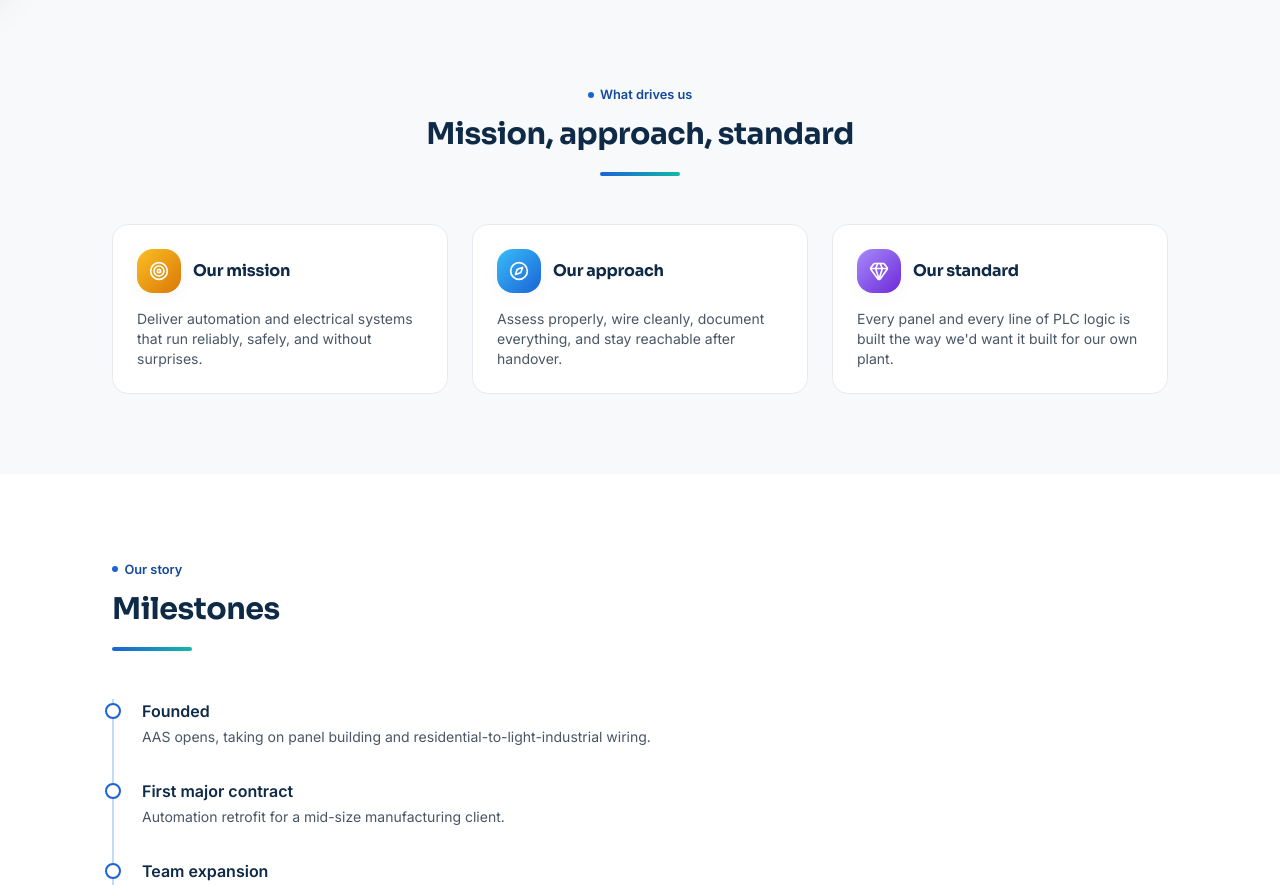
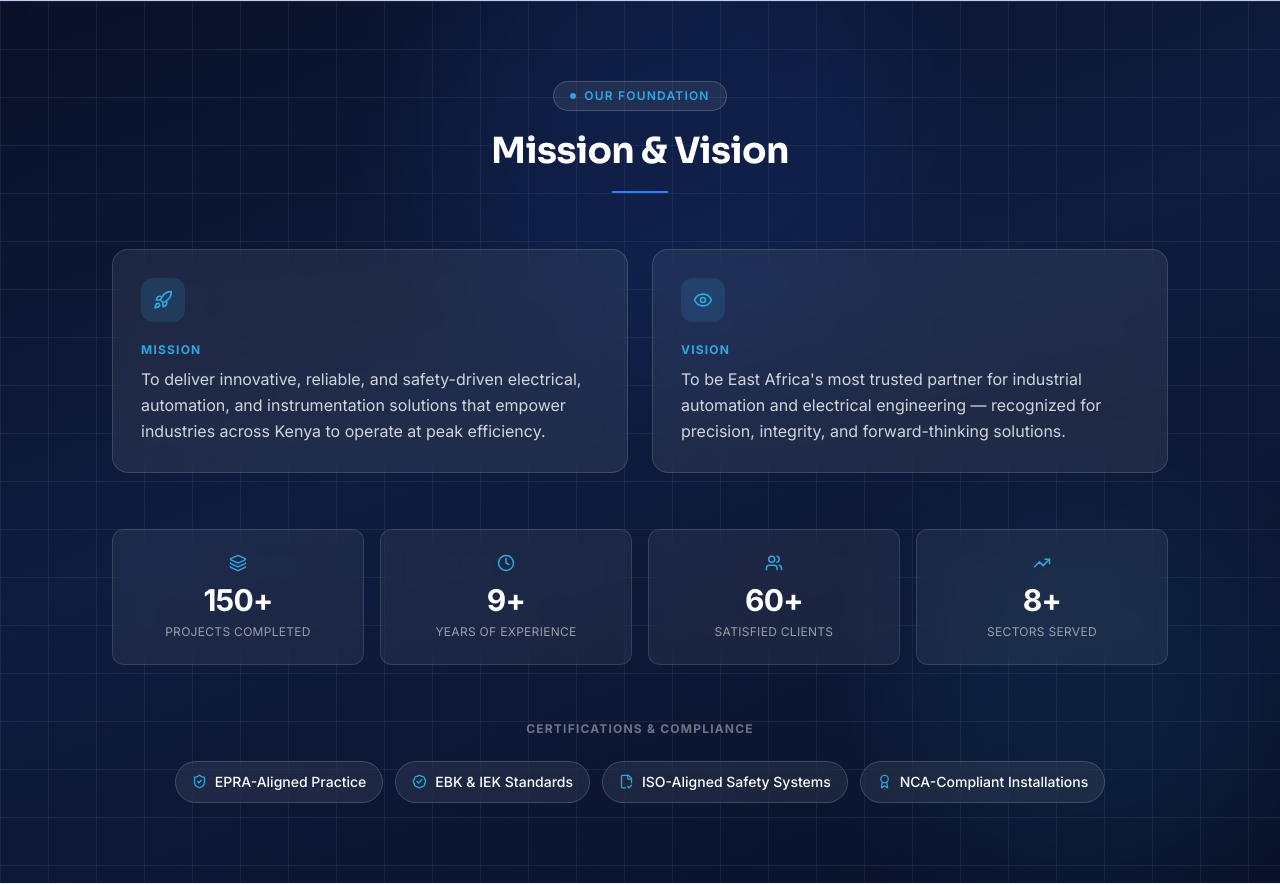
Before and after one commit to Muchyz/aas-website, a React (Vite) app: page /about in a window 1280 px wide. Shown: the part 826-1711 px from the top of the page. Built offline with nearby package versions, Linux system fonts and the light colour scheme.

Commit message:
add scroll-triggered animations and hover interactions to About section

```diff
--- a/src/data.js
+++ b/src/data.js
@@ -123,3 +123,21 @@ export const VALUES = [
   { t: "Innovation", d: "Creative engineering solutions, not just the standard fix." },
   { t: "Quality", d: "Work built to run reliably long after we've left site." },
 ];
+
+export const MISSION = "To deliver innovative, reliable, and safety-driven electrical, automation, and instrumentation solutions that empower industries across Kenya to operate at peak efficiency.";
+
+export const VISION = "To be East Africa's most trusted partner for industrial automation and electrical engineering — recognized for precision, integrity, and forward-thinking solutions.";
+
+export const STATS = [
+  { v: "150+", l: "Projects Completed" },
+  { v: "9+", l: "Years of Experience" },
+  { v: "60+", l: "Satisfied Clients" },
+  { v: "8+", l: "Sectors Served" },
+];
+
+export const CERTIFICATIONS = [
+  "EPRA-Aligned Practice",
+  "EBK & IEK Standards",
+  "ISO-Aligned Safety Systems",
+  "NCA-Compliant Installations",
+];
--- a/src/pages/About.jsx
+++ b/src/pages/About.jsx
@@ -1,5 +1,7 @@
-import { Target, Compass, Gem } from "lucide-react";
+import { Target, Compass, Gem, Rocket, Eye, ShieldCheck, Award, TrendingUp, Clock, Users, Layers, FileCheck2, BadgeCheck } from "lucide-react";
+import { motion } from "framer-motion";
 import SectionHeading from "../components/ui/SectionHeading";
+import { MISSION, VISION, STATS, CERTIFICATIONS } from "../data";
 
 const values = [
   { t: "Our mission", d: "Deliver automation and electrical systems that run reliably, safely, and without surprises.", icon: Target, tile: "icon-tile-amber" },
@@ -45,6 +47,133 @@ export default function About() {
         </div>
       </section>
 
+      <section className="relative overflow-hidden border-t" style={{ borderColor: "rgba(37,99,235,0.3)" }}>
+        <div className="absolute inset-0" style={{ background: "linear-gradient(160deg, #0a1128 0%, #0f1c3f 45%, #0a1128 100%)" }} />
+        <div
+          className="absolute inset-0 opacity-[0.15] pointer-events-none"
+          style={{
+            backgroundImage:
+              "linear-gradient(to right, rgba(255,255,255,0.4) 1px, transparent 1px), linear-gradient(to bottom, rgba(255,255,255,0.4) 1px, transparent 1px)",
+            backgroundSize: "48px 48px",
+          }}
+        />
+        <div className="absolute -top-32 left-1/3 w-[30rem] h-[30rem] rounded-full opacity-[0.09] blur-3xl pointer-events-none" style={{ background: "#2563eb" }} />
+        <div className="absolute bottom-0 right-0 w-[24rem] h-[24rem] rounded-full opacity-[0.07] blur-3xl pointer-events-none" style={{ background: "#0ea5e9" }} />
+
+        <div className="container-page relative section-pad-sm">
+          <motion.div
+            initial={{ opacity: 0, y: 20 }}
+            whileInView={{ opacity: 1, y: 0 }}
+            viewport={{ once: true, margin: "-100px" }}
+            transition={{ duration: 0.6 }}
+            className="text-center max-w-xl mx-auto mb-14"
+          >
+            <p className="inline-flex items-center gap-2 mb-5 px-4 py-1.5 rounded-full text-xs font-semibold uppercase tracking-widest"
+               style={{ background: "rgba(255,255,255,0.08)", border: "1px solid rgba(255,255,255,0.18)", color: "var(--color-sky)" }}>
+              <span className="w-1.5 h-1.5 rounded-full animate-pulse" style={{ background: "var(--color-sky)" }} />
+              Our Foundation
+            </p>
+            <h2 className="text-3xl md:text-4xl font-bold text-white tracking-tight">Mission &amp; Vision</h2>
+            <motion.div
+              initial={{ width: 0 }}
+              whileInView={{ width: "3.5rem" }}
+              viewport={{ once: true }}
+              transition={{ duration: 0.6, delay: 0.3 }}
+              className="h-0.5 mx-auto mt-5 bg-blue-500"
+            />
+          </motion.div>
+
+          <div className="grid md:grid-cols-2 gap-6 mb-14">
+            {[
+              { icon: Rocket, label: "Mission", text: MISSION },
+              { icon: Eye, label: "Vision", text: VISION },
+            ].map((item, i) => (
+              <motion.div
+                key={item.label}
+                initial={{ opacity: 0, y: 30 }}
+                whileInView={{ opacity: 1, y: 0 }}
+                viewport={{ once: true, margin: "-80px" }}
+                transition={{ duration: 0.6, delay: i * 0.15 }}
+                whileHover={{ y: -6, borderColor: "rgba(47,168,224,0.4)" }}
+                className="relative rounded-2xl p-7 backdrop-blur-md overflow-hidden group"
+                style={{ background: "rgba(255,255,255,0.07)", border: "1px solid rgba(255,255,255,0.14)" }}
+              >
+                <div
+                  className="absolute -top-10 -right-10 w-32 h-32 rounded-full opacity-0 group-hover:opacity-100 transition-opacity duration-500 blur-2xl"
+                  style={{ background: "var(--color-sky)" }}
+                />
+                <div className="relative">
+                  <motion.div
+                    whileHover={{ rotate: 8, scale: 1.08 }}
+                    transition={{ type: "spring", stiffness: 300 }}
+                    className="w-11 h-11 rounded-xl flex items-center justify-center mb-5"
+                    style={{ background: "rgba(47,168,224,0.15)" }}
+                  >
+                    <item.icon size={20} style={{ color: "var(--color-sky)" }} />
+                  </motion.div>
+                  <p className="text-xs font-bold uppercase tracking-widest mb-2" style={{ color: "var(--color-sky)" }}>{item.label}</p>
+                  <p className="text-white/80 leading-relaxed">{item.text}</p>
+                </div>
+              </motion.div>
+            ))}
+          </div>
+
+          <div className="grid grid-cols-2 md:grid-cols-4 gap-4 mb-14">
+            {STATS.map((s, i) => {
+              const icons = [Layers, Clock, Users, TrendingUp];
+              const StatIcon = icons[i % icons.length];
+              return (
+                <motion.div
+                  key={s.l}
+                  initial={{ opacity: 0, y: 25 }}
+                  whileInView={{ opacity: 1, y: 0 }}
+                  viewport={{ once: true, margin: "-60px" }}
+                  transition={{ duration: 0.5, delay: i * 0.1 }}
+                  whileHover={{ y: -5, scale: 1.03 }}
+                  className="rounded-xl px-5 py-6 text-center backdrop-blur-md"
+                  style={{ background: "rgba(255,255,255,0.06)", border: "1px solid rgba(255,255,255,0.12)" }}
+                >
+                  <StatIcon size={18} className="mx-auto mb-2.5" style={{ color: "var(--color-sky)" }} />
+                  <div className="text-2xl md:text-3xl font-bold text-white tracking-tight">{s.v}</div>
+                  <div className="text-[0.7rem] md:text-xs text-white/55 mt-1.5 uppercase tracking-wide">{s.l}</div>
+                </motion.div>
+              );
+            })}
+          </div>
+
+          <motion.div
+            initial={{ opacity: 0 }}
+            whileInView={{ opacity: 1 }}
+            viewport={{ once: true }}
+            transition={{ duration: 0.5 }}
+            className="text-center mb-6"
+          >
+            <p className="text-xs font-bold uppercase tracking-widest text-white/40">Certifications &amp; Compliance</p>
+          </motion.div>
+          <div className="flex flex-wrap justify-center gap-3">
+            {CERTIFICATIONS.map((c, i) => {
+              const icons = [ShieldCheck, BadgeCheck, FileCheck2, Award];
+              const CertIcon = icons[i % icons.length];
+              return (
+                <motion.span
+                  key={c}
+                  initial={{ opacity: 0, scale: 0.9 }}
+                  whileInView={{ opacity: 1, scale: 1 }}
+                  viewport={{ once: true }}
+                  transition={{ duration: 0.4, delay: i * 0.08 }}
+                  whileHover={{ y: -3, borderColor: "rgba(47,168,224,0.5)" }}
+                  className="flex items-center gap-2 backdrop-blur-md px-4 py-2.5 rounded-full text-sm font-medium text-white"
+                  style={{ background: "rgba(255,255,255,0.07)", border: "1px solid rgba(255,255,255,0.16)" }}
+                >
+                  <CertIcon size={15} style={{ color: "var(--color-sky)" }} />
+                  {c}
+                </motion.span>
+              );
+            })}
+          </div>
+        </div>
+      </section>
+
       <section className="section-pad-sm bg-offwhite">
         <div className="container-page">
           <SectionHeading eyebrow="What drives us" title="Mission, approach, standard" />
```
